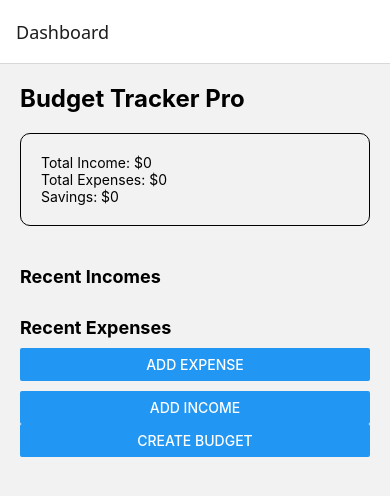
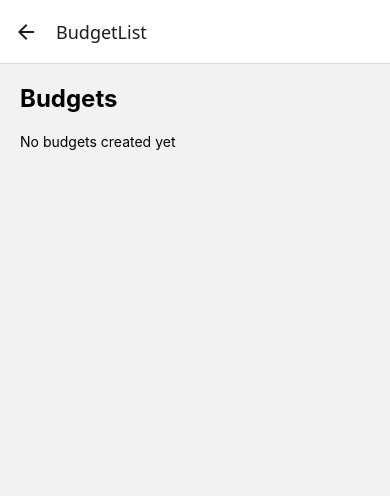
Before and after one commit to sunilkafley/budget_tracker_pro, a React Native app in the folder BudgetTrackerPro/: screen /BudgetList in a window 390 px wide. Shown: the top 496 px of the page. Built offline with nearby package versions, Linux system fonts and the light colour scheme.

Commit message:
feat: add BudgetListScreen

```diff
--- a/BudgetTrackerPro/src/navigation/AppNavigator.tsx
+++ b/BudgetTrackerPro/src/navigation/AppNavigator.tsx
@@ -5,6 +5,7 @@ import { DashboardScreen } from "../screens/DashboardScreen";
 import { AddExpenseScreen } from "../screens/AddExpenseScreen";
 import { AddIncomeScreen } from "../screens/AddIncomeScreen";
 import CreateBudgetScreen from "../screens/CreateBudgetScreen";
+import BudgetListScreen from "../screens/BudgetListScreen";
 
 export type RootStackParamList = {
   Dashboard: undefined;
@@ -18,6 +19,8 @@ export type RootStackParamList = {
   };
 
   CreateBudget: undefined;
+
+  BudgetList: undefined;
 };
 const Stack = createNativeStackNavigator<RootStackParamList>();
 
@@ -32,6 +35,7 @@ export function AppNavigator() {
         <Stack.Screen name="AddExpense" component={AddExpenseScreen} />
 
         <Stack.Screen name="CreateBudget" component={CreateBudgetScreen} />
+        <Stack.Screen name="BudgetList" component={BudgetListScreen} />
       </Stack.Navigator>
     </NavigationContainer>
   );
--- /dev/null
+++ b/BudgetTrackerPro/src/screens/BudgetListScreen.tsx
@@ -0,0 +1,78 @@
+import React, { useState } from "react";
+import { View, Text, FlatList, StyleSheet } from "react-native";
+
+import { useFocusEffect } from "@react-navigation/native";
+import { useCallback } from "react";
+
+import { Budget } from "../domain/models/Budget";
+
+import { useRepositories } from "../context/RepositoryContext";
+
+import { GetAllBudgetsUseCase } from "../application/useCases/GetAllBudgetsUseCase";
+
+export default function BudgetListScreen() {
+  const { budgetRepository } = useRepositories();
+
+  const [budgets, setBudgets] = useState<Budget[]>([]);
+
+  const loadBudgets = async () => {
+    const useCase = new GetAllBudgetsUseCase(budgetRepository);
+
+    const data = await useCase.execute();
+
+    setBudgets(data);
+  };
+
+  useFocusEffect(
+    useCallback(() => {
+      loadBudgets();
+    }, []),
+  );
+
+  return (
+    <View style={styles.container}>
+      <Text style={styles.title}>Budgets</Text>
+
+      <FlatList
+        data={budgets}
+        keyExtractor={(item) => item.id}
+        renderItem={({ item }) => (
+          <View style={styles.card}>
+            <Text style={styles.category}>{item.category.name}</Text>
+
+            <Text>Limit: ${item.limitAmount}</Text>
+
+            <Text>{item.frequency}</Text>
+          </View>
+        )}
+        ListEmptyComponent={<Text>No budgets created yet</Text>}
+      />
+    </View>
+  );
+}
+
+const styles = StyleSheet.create({
+  container: {
+    flex: 1,
+    padding: 20,
+  },
+
+  title: {
+    fontSize: 24,
+    fontWeight: "bold",
+    marginBottom: 20,
+  },
+
+  card: {
+    padding: 16,
+    borderWidth: 1,
+    borderColor: "#ddd",
+    borderRadius: 8,
+    marginBottom: 12,
+  },
+
+  category: {
+    fontSize: 18,
+    fontWeight: "bold",
+  },
+});
--- a/BudgetTrackerPro/src/screens/CreateBudgetScreen.tsx
+++ b/BudgetTrackerPro/src/screens/CreateBudgetScreen.tsx
@@ -33,7 +33,7 @@ export default function CreateBudgetScreen() {
 
       Alert.alert("Success", "Budget created successfully");
 
-      setAmount("");
+      navigation.navigate("BudgetList");
     } catch (error) {
       Alert.alert(
         "Error",
--- a/BudgetTrackerPro/src/screens/DashboardScreen.tsx
+++ b/BudgetTrackerPro/src/screens/DashboardScreen.tsx
@@ -168,6 +168,11 @@ export function DashboardScreen({ navigation }: any) {
         title="Create Budget"
         onPress={() => navigation.navigate("CreateBudget")}
       />
+
+      <Button
+        title="View Budgets"
+        onPress={() => navigation.navigate("BudgetList")}
+      />
     </View>
   );
 }
```
